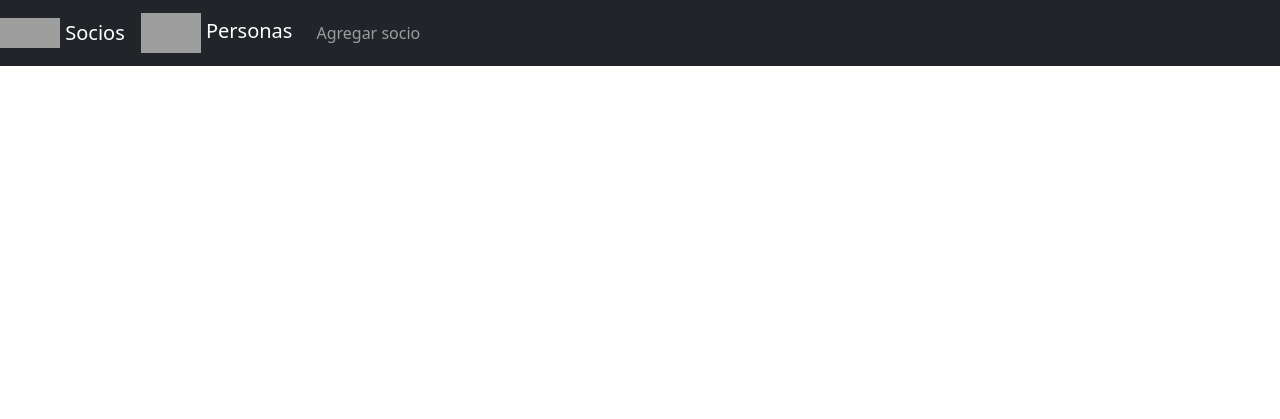
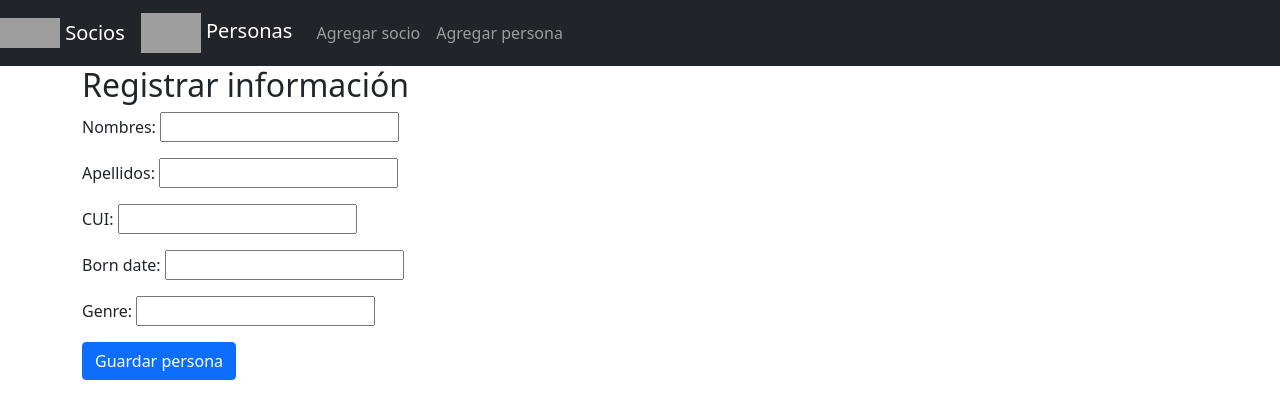
Before and after one commit to alienkenny1212/ProyectoCoope2021, a Django app: page /newPersona in a window 1280 px wide. Shown: the top 419 px of the page. Run offline with Django 3.2, Linux system fonts and the light colour scheme; grey boxes are pictures that could not be loaded.

Commit message:
CRUD DE PERSONAS AÑADIDO

```diff
--- a/coope/forms.py
+++ b/coope/forms.py
@@ -1,9 +1,13 @@
 from django import forms
-
+from .models import Persona
 from .models import Socio
 
 class PostForm_Socio(forms.ModelForm):
-
     class Meta:
         model = Socio
         fields = ('Nombres', 'Apellidos','Afiliacion_date', 'Genre','Codigo_Socio', 'Cantidad_propiedad',)
+
+class PostForm_Persona(forms.ModelForm):
+    class Meta:
+        model = Persona
+        fields = ('Nombres', 'Apellidos','CUI', 'born_date','Genre',)
--- a/coope/templates/Personas/post_new_persona.html
+++ b/coope/templates/Personas/post_new_persona.html
@@ -1,10 +1,7 @@
-{% extends 'Socios/base.html' %} {% block content %} {% for socios in socios %}
-<div class="card" style="width: auto; margin: auto auto;">
-    <div class="card-body">
-        <h5 class="card-title"><a href=" {% url 'post_detail_personas' pk=personas.pk %} " style="color: #3a3a3a">Nombre: {{ personas.Nombres }} {{ personas.Apellidos }}</a></h2>
-            <p class="card-text ">CUI: {{personas.CUI}}</p>
-            <p class="card-text ">Fecha de nacimiento: {{personas.born_date}}</p>
-            <p class="card-text ">Genero: {{Personas.Genre}}</p>
-    </div>
-</div>
-<br> {% endfor %} {% endblock %}
+{% extends 'Socios/base.html' %} {% block content %}
+
+<h2>Registrar información</h2>
+<form method="POST" class="post-form">{% csrf_token %} {{ form.as_p }}
+    <button type="submit" class="btn btn-primary">Guardar persona</button>
+</form>
+{% endblock %}
--- a/coope/templates/Socios/base.html
+++ b/coope/templates/Socios/base.html
@@ -22,9 +22,11 @@
             </a>
             <ul class="navbar-nav mr-auto mt-2 mt-lg-0">
                 <li class="nav-item active">
-                    <a class="nav-link" href="/newSocio">Agregar socio <span class="sr-only"></span></a>
+                    <a class="nav-link" href="/newSocio">Agregar socio<span class="sr-only"></span></a>
                 </li>
-
+                <li class="nav-item active">
+                    <a class="nav-link" href="/newPersona">Agregar persona<span class="sr-only"></span></a>
+                </li>
 
             </ul>
 
--- a/coope/urls.py
+++ b/coope/urls.py
@@ -2,15 +2,28 @@ from django.urls import path
 from . import views
 urlpatterns = [
 
+    path('', views.menu_principal, name='menu_principal'),
+
+#PERSONAS
+    path('Personas', views.post_list_personas, name='post_list_personas'),
     path('detPersona/<int:pk>/', views.post_detail_persona, name='post_detail_persona'),
     path('newPersona', views.post_new_persona, name='post_new_persona'),
-    path('Personas', views.post_list_personas, name='post_list_personas'),
+    path('detPersona/<int:pk>/edit/', views.post_edit_persona, name='post_edit_persona'),
+    path('deletePersona/<int:pk>/', views.post_delete_persona, name='post_delete_persona'),
 
-    path('', views.post_list_Socios, name='post_list_Socios'),
+#SOCIOS
     path('Socios', views.post_list_Socios, name='post_list_Socios'),
-
     path('detSocio/<int:pk>/', views.post_detail_Socios, name='post_detail_socios'),
     path('newSocio', views.post_new_Socios, name='post_new_socios'),
     path('detSocios/<int:pk>/edit/', views.post_edit_socios, name='post_edit_socios'),
     path('deleteSocios/<int:pk>/', views.post_delete_socios, name='post_delete_socios'),
+
+#NO TOCAR NADA DE AQUÍ PARA ARRIBA
+
+#EMPLEADOS
+
+#TECNICOS
+
+#INSPECTORES
+
 ]
--- a/coope/views.py
+++ b/coope/views.py
@@ -1,16 +1,29 @@
+from re import L
 from django.shortcuts import render
 from django.utils import timezone
 from .models import Socio
 from .models import Persona
-from .forms import PostForm_Socio
+from .forms import PostForm_Persona, PostForm_Socio
 from django.shortcuts import redirect
 from django.shortcuts import render, get_object_or_404
 
 # Create your views here.
-#Vistas de socios
+
+def menu_principal(request):
+    return render(request, 'General/menu.html')
+
+#SOCIOS By Julio Ve
+#
+#
+#
 def post_list_Socios(request):
     socios = Socio.objects.filter(Afiliacion_date__lte=timezone.now()).order_by('Afiliacion_date')
     return render(request, 'Socios/post_list_Socios.html', {'socios': socios})
+
+def post_detail_Socios(request, pk):
+    socios = get_object_or_404(Socio, pk=pk)
+    return render(request, 'Socios/post_detail_Socios.html', {'socios': socios})
+
 def post_new_Socios(request):
     if request.method == "POST":
         form = PostForm_Socio(request.POST)
@@ -22,21 +35,6 @@ def post_new_Socios(request):
         form = PostForm_Socio()
     return render(request, 'Socios/post_new_Socios.html', {'form': form})
 
-def post_detail_Socios(request, pk):
-    socios = get_object_or_404(Socio, pk=pk)
-    return render(request, 'Socios/post_detail_Socios.html', {'socios': socios})
-
-def post_list_personas(request):
-    personas = Persona.objects.order_by('born_date')
-    return render(request, 'Personas/post_list_personas.html', {'personas': personas})
-
-def post_new_persona(request):
-    form = PostForm_Socio()
-    return render(request, 'Personas/post_new_persona.html', {'form': form})
-
-def post_detail_persona(request, pk):
-    persona = get_object_or_404(Persona, pk=pk)
-    return render(request, 'Personas/post_detail_persona.html', {'persona': persona})
 def post_edit_socios(request, pk):
     post = get_object_or_404(Socio, pk=pk)
     if request.method == "POST":
@@ -55,3 +53,54 @@ def post_delete_socios(request, pk):
             socios.delete()
             return redirect('/Socios')
     return render(request, 'Socios/post_delete_Socios.html', {'socios': socios})
+#
+#
+#
+#
+#SOCIOS
+
+#PERSONAS
+#
+#
+#
+def post_list_personas(request):
+    personas = Persona.objects.order_by('born_date')
+    return render(request, 'Personas/post_list_personas.html', {'personas': personas})
+
+def post_detail_persona(request, pk):
+    persona = get_object_or_404(Persona, pk=pk)
+    return render(request, 'Personas/post_detail_persona.html', {'persona': persona})
+
+def post_new_persona(request):
+    if request.method == "POST":
+        form = PostForm_Persona(request.POST)
+        if form.is_valid():
+            post = form.save(commit=False)
+            post.save()
+            return redirect('post_detail_persona', pk=post.pk)
+    else:
+        form = PostForm_Persona()
+    return render(request, 'Personas/post_new_persona.html', {'form': form})
+
+def post_edit_persona(request, pk):
+    post = get_object_or_404(Persona, pk=pk)
+    if request.method == "POST":
+        form = PostForm_Persona(request.POST, instance=post)
+        if form.is_valid():
+            post = form.save(commit=False)
+            post.save()
+            return redirect('post_detail_persona', pk=post.pk)
+    else:
+        form = PostForm_Persona(instance=post)
+    return render(request, 'Personas/post_new_persona.html', {'form': form})
+
+def post_delete_persona(request, pk):
+    personas = Persona.objects.get(pk=pk)
+    if request.method =="POST":
+            personas.delete()
+            return redirect('/Personas')
+    return render(request, 'Personas/post_delete_persona.html', {'personas': personas})
+#
+#
+#
+# PERSONAS
```
Also changed, not shown: coope/templates/General/menu.html (added, +17 -0 lines), coope/templates/Personas/post_delete_persona.html (added, +12 -0 lines), coope/templates/Personas/post_detail_persona.html (+10 -0 lines).
